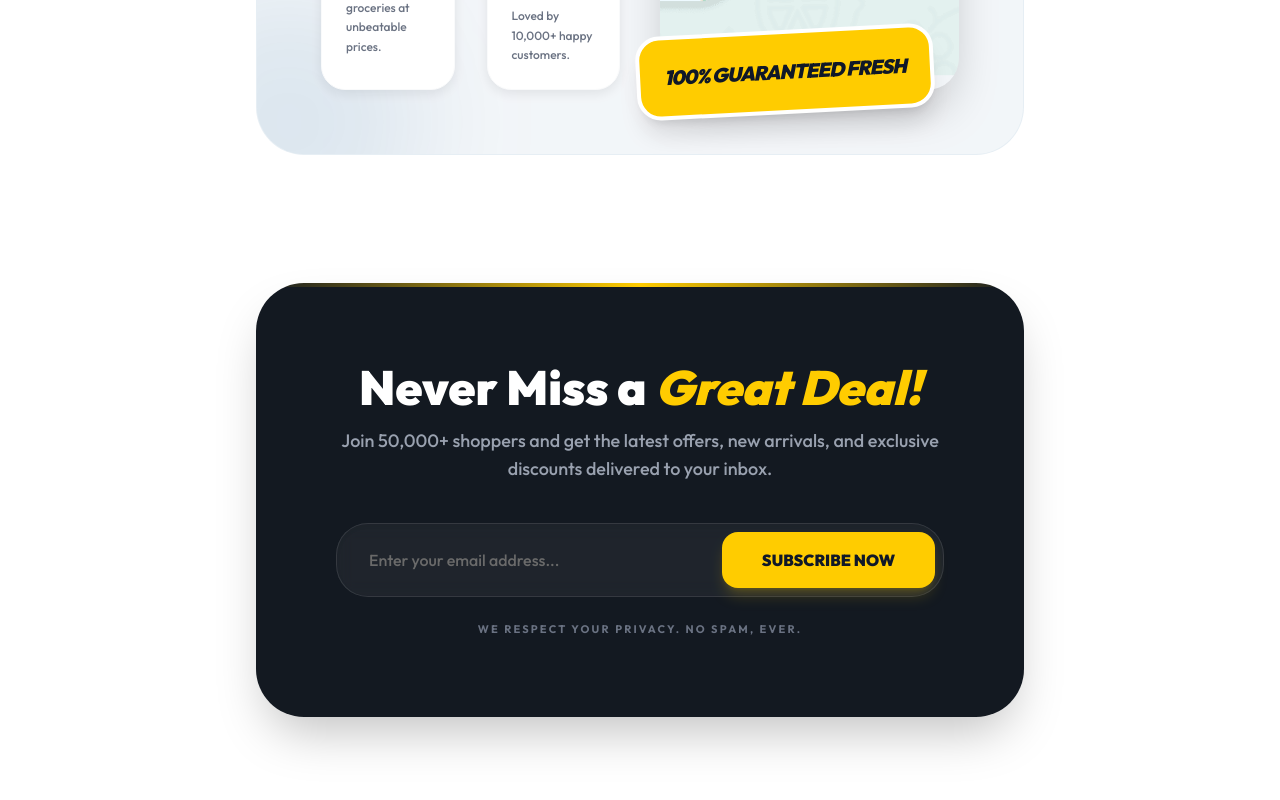
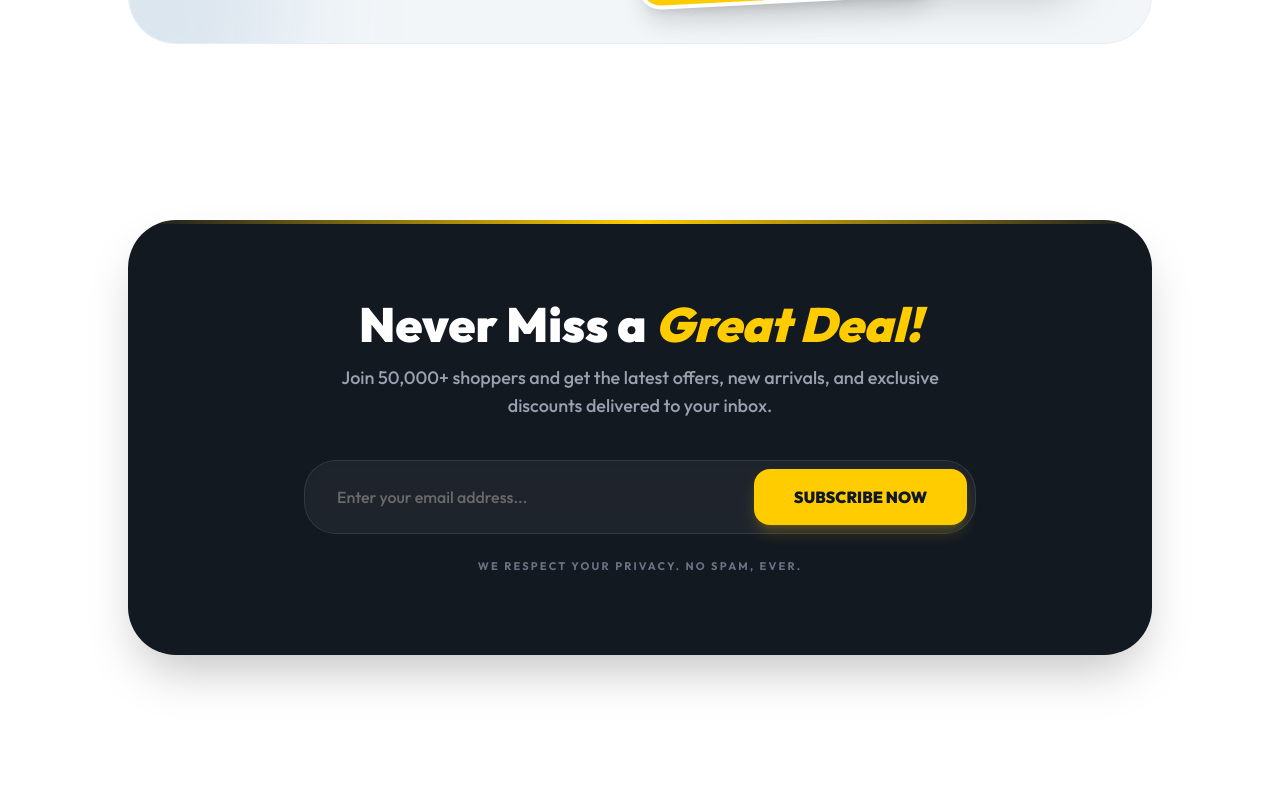
Before and after one commit to BULLET7878/SESD-Project, a React (Vite) app in the folder client/: page / in a window 1280 px wide. Shown: the part 2354-3154 px from the top of the page. Built offline with nearby package versions, Linux system fonts and the light colour scheme; no server answers.

Commit message:
fix(ui): remove duplicate nested padding in Home layout to improve mobile responsiveness

```diff
--- a/client/src/pages/Home.jsx
+++ b/client/src/pages/Home.jsx
@@ -10,7 +10,7 @@ const Home = () => {
   return (
     <div className='mt-8 flex flex-col gap-12' >
         <MainBanner/>
-        <div className="px-6 md:px-16 lg:px-24 xl:px-32">
+        <div className="flex flex-col gap-12">
           <Categories/>
           <BestSeller/>
           <BottomBanner/>
```
